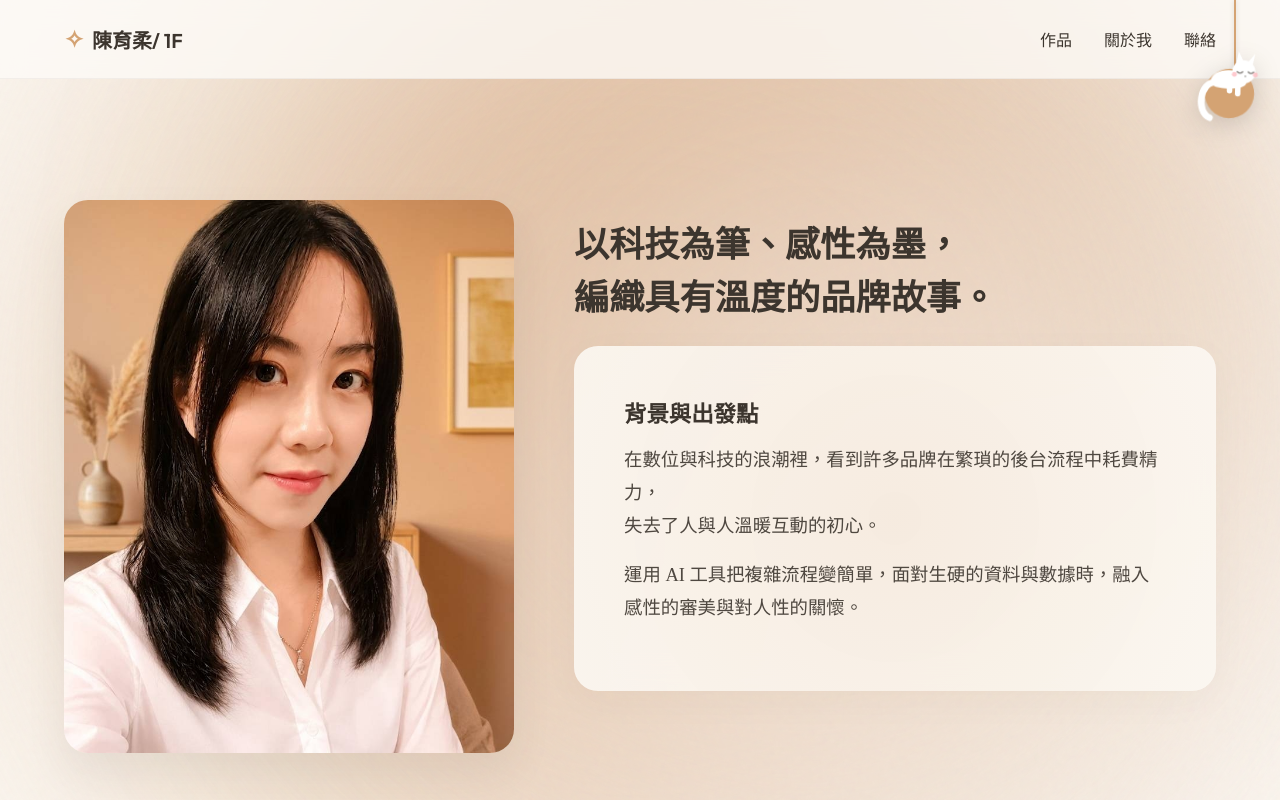
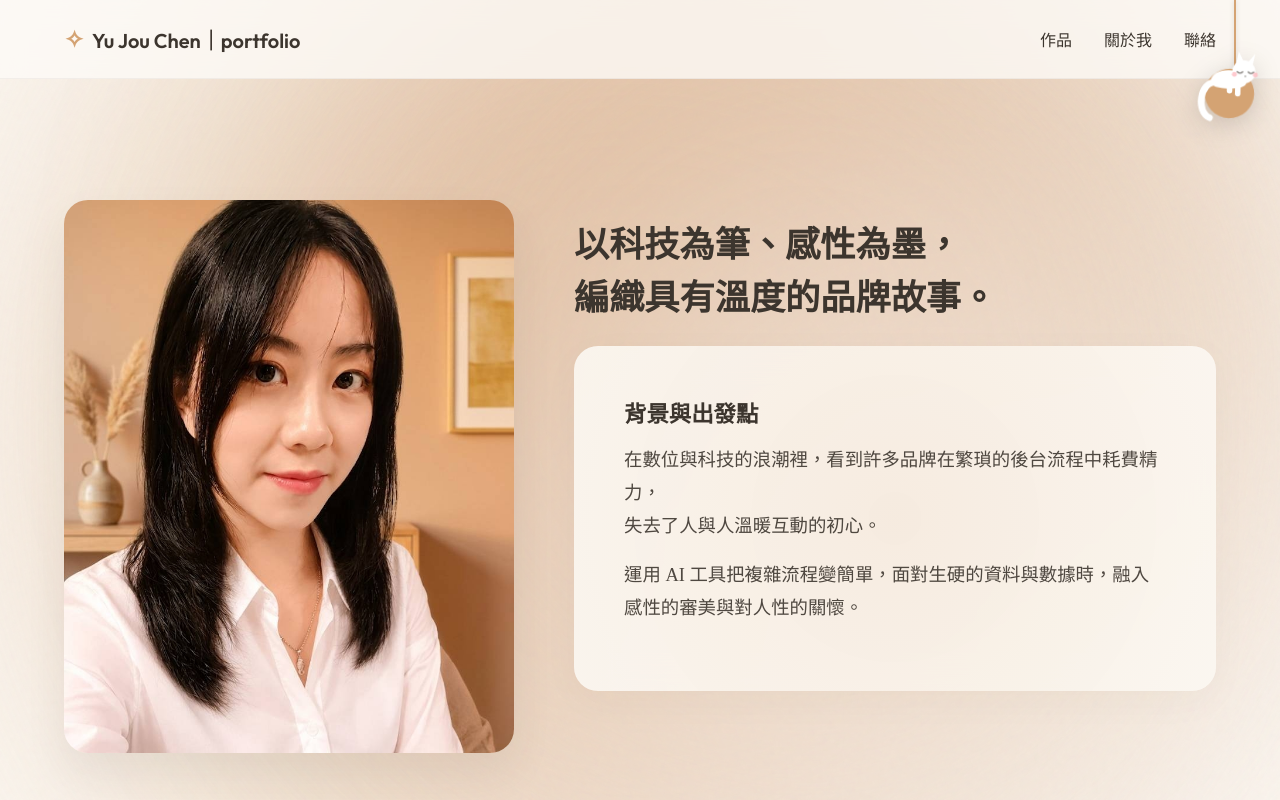
Before and after one commit to b0938723075-lab/my-portfolio, a Next.js app: page /about in a window 1280 px wide. Shown: the top 800 px of the page. Built offline with nearby package versions, Linux system fonts and the light colour scheme.

Commit message:
feat: update site name to Yu Jou Chen and use explicit gmail compose url for contact link

```diff
--- a/src/app/layout.js
+++ b/src/app/layout.js
@@ -3,13 +3,13 @@ import CustomScrollbar from '@/components/CustomScrollbar';
 
 export const metadata = {
   metadataBase: new URL('https://my-portfolio-pi-rose-24.vercel.app/'),
-  title: "Yurou Chen | Portfolio",
+  title: "Yu Jou Chen｜portfolio",
   description: "設計是為了解決問題，更是為了傳遞溫暖。",
   openGraph: {
-    title: "Yurou Chen | Portfolio",
+    title: "Yu Jou Chen｜portfolio",
     description: "設計是為了解決問題，更是為了傳遞溫暖。",
     url: 'https://my-portfolio-pi-rose-24.vercel.app/',
-    siteName: 'Yurou Chen Portfolio',
+    siteName: 'Yu Jou Chen｜portfolio',
     images: [
       {
         url: '/profile.jpg',
--- a/src/components/FooterCTA.js
+++ b/src/components/FooterCTA.js
@@ -21,8 +21,8 @@ export default function FooterCTA() {
       `最近看了妳的專案，對 ${formData.project} 很感興趣。\n\n` +
       `期待能透過 ${formData.email} 與妳進一步聊聊！`
     );
-    // 開啟使用者的信箱軟體
-    window.location.href = `mailto:b0938723075@gmail.com?subject=${subject}&body=${body}`;
+    // 開啟 Gmail 撰寫新信件視窗
+    window.open(`https://mail.google.com/mail/?view=cm&fs=1&to=b0938723075@gmail.com&su=${subject}&body=${body}`, '_blank');
     alert('已為您啟動信箱軟體！若畫面未跳轉，請檢查您的瀏覽器設定。');
   };
 
@@ -90,7 +90,7 @@ export default function FooterCTA() {
             <div style={styles.sidePanelLine}></div>
             <h4 style={styles.sidePanelTitle}>Connect</h4>
 
-            <a href="mailto:b0938723075@gmail.com" style={styles.iconLink} title="Email Me">
+            <a href="https://mail.google.com/mail/?view=cm&fs=1&to=b0938723075@gmail.com" target="_blank" rel="noopener noreferrer" style={styles.iconLink} title="Email Me via Gmail">
               <div style={styles.iconCircle}>
                 <svg width="24" height="24" viewBox="0 0 24 24" fill="none" stroke="currentColor" strokeWidth="2" strokeLinecap="round" strokeLinejoin="round">
                   <path d="M4 4h16c1.1 0 2 .9 2 2v12c0 1.1-.9 2-2 2H4c-1.1 0-2-.9-2-2V6c0-1.1.9-2 2-2z"></path>
--- a/src/components/Navbar.js
+++ b/src/components/Navbar.js
@@ -5,7 +5,7 @@ export default function Navbar() {
     <nav style={styles.nav}>
       <Link href="/" style={{ textDecoration: 'none' }}>
         <div style={styles.logo}>
-          <span style={styles.icon}>✧</span> 陳育柔/ 1F
+          <span style={styles.icon}>✧</span> Yu Jou Chen｜portfolio
         </div>
       </Link>
       <div style={styles.links}>
```
